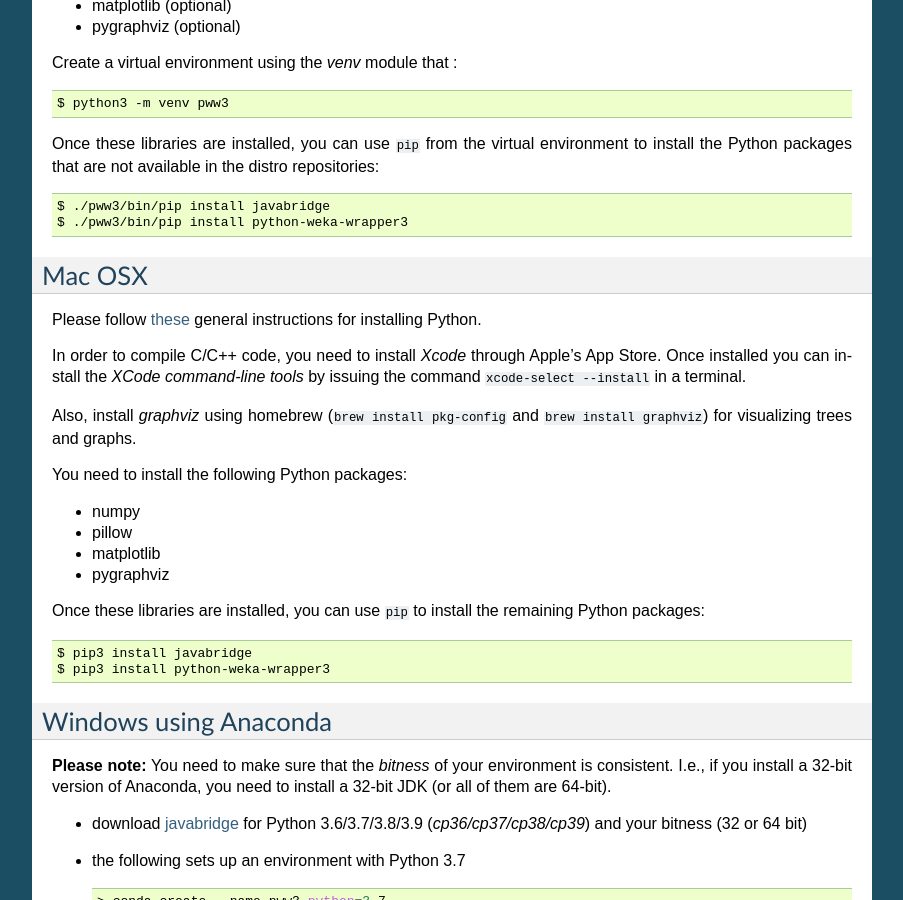
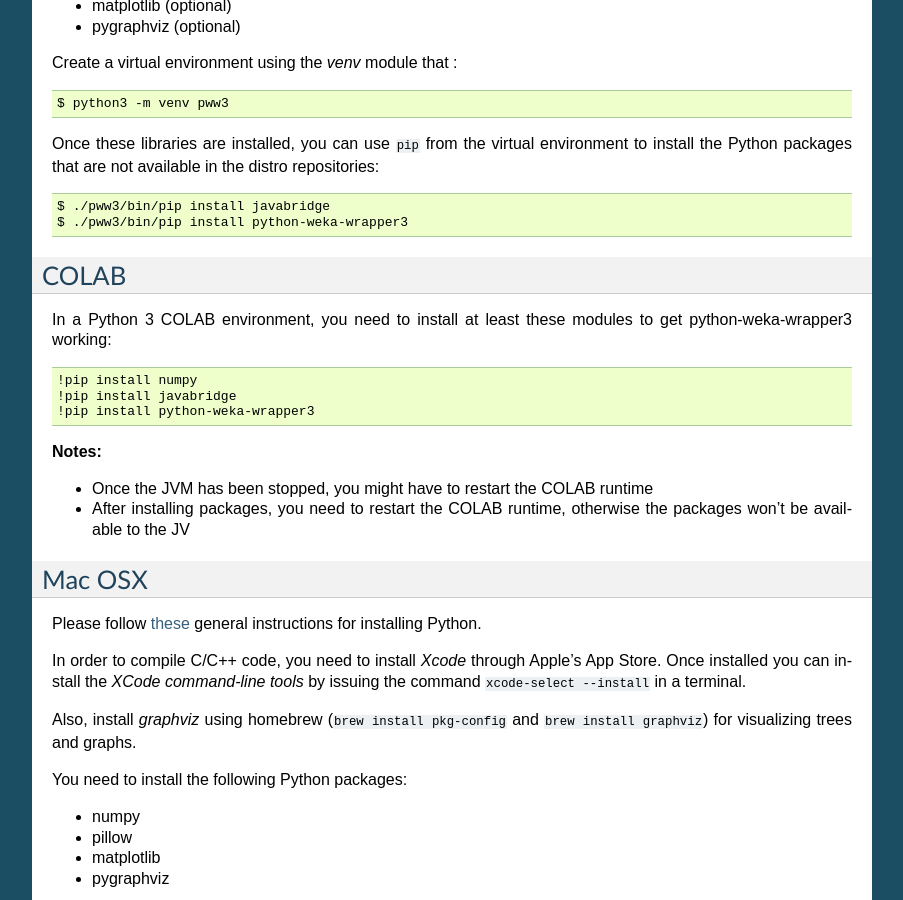
Before and after one commit to fracpete/python-weka-wrapper3, a Sphinx documentation site: the page built from doc/source/install.rst, in a window 1280 px wide and 900 px high, scrolled down 2595 px. Shown: the whole window, without its empty margins (198-1101 px from the left). Built offline with Sphinx 7.4.7, drawn with Linux system fonts in a browser that asks for light colours; pages that are not in the unit, such as notebooks, are missing from menus.

Commit message:
added COLAB section

```diff
--- a/doc/source/install.rst
+++ b/doc/source/install.rst
@@ -189,6 +189,23 @@ packages that are not available in the distro repositories:
    $ ./pww3/bin/pip install python-weka-wrapper3
 
 
+COLAB
+-----
+
+In a Python 3 COLAB environment, you need to install at least these modules to get python-weka-wrapper3 working:
+
+::
+
+   !pip install numpy
+   !pip install javabridge
+   !pip install python-weka-wrapper3
+
+**Notes:**
+
+* Once the JVM has been stopped, you might have to restart the COLAB runtime
+* After installing packages, you need to restart the COLAB runtime, otherwise the packages won't be available to the JV
+
+
 Mac OSX
 -------
 
```
